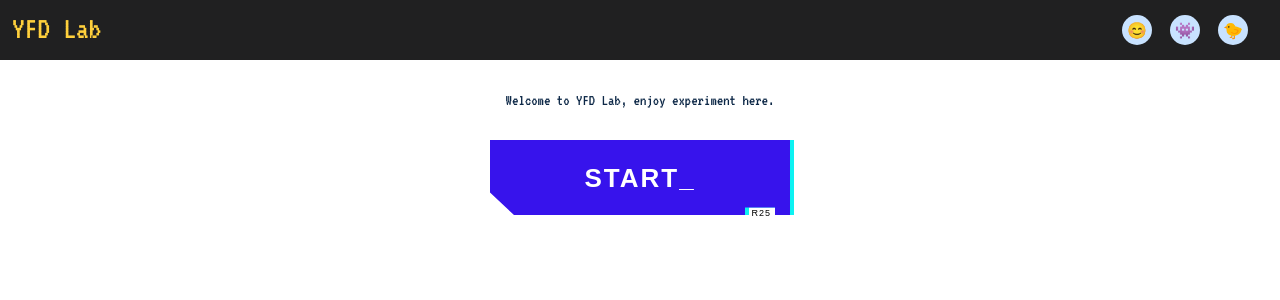
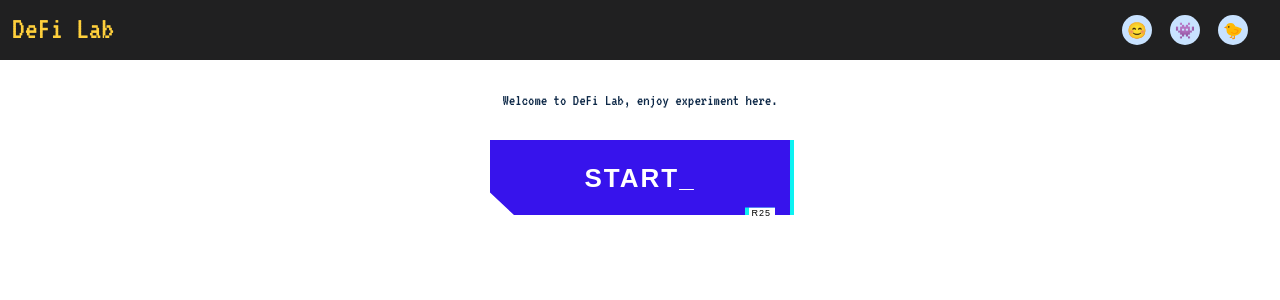
Before and after one commit to kelvin147789/DeFi-lab, a React (Create React App) app: page / in a window 1280 px wide. Shown: the top 300 px of the page. Built offline with nearby package versions, Linux system fonts and the light colour scheme; a web font is replaced by a local one.

Commit message:
defi lab rename

```diff
--- a/package.json
+++ b/package.json
@@ -1,5 +1,5 @@
 {
-  "name": "yfd-lab",
+  "name": "lefi-lab",
   "version": "0.1.0",
   "private": true,
   "homepage": "https://kelvin147789.github.io/YFD-lab",
--- a/public/index.html
+++ b/public/index.html
@@ -24,7 +24,7 @@
       work correctly both with client-side routing and a non-root public URL.
       Learn how to configure a non-root public URL by running `npm run build`.
     -->
-    <title>YFD Lab</title>
+    <title>DeFi Lab</title>
   </head>
   <body>
     <noscript>You need to enable JavaScript to run this app.</noscript>
--- a/src/App.js
+++ b/src/App.js
@@ -6,7 +6,7 @@ import './index.css'
 const App = () => {
   return (
     <div>
-      <div className="title">YFD Lab</div>
+      <div className="title">DeFi Lab</div>
     <Navbar>
       <NavItem icon="😊"/>
       <NavItem icon="👾"/>
@@ -51,7 +51,7 @@ const NavItem= (props)=> {
 const Context = (props)=> {
   return(
     <div className="context">
-      Welcome to YFD Lab, enjoy experiment here.
+      Welcome to DeFi Lab, enjoy experiment here.
 
      <div>
      <button class="cybr-btn">
```
Also changed, not shown: 2 other files (tests, documents, lock files or other folders).
